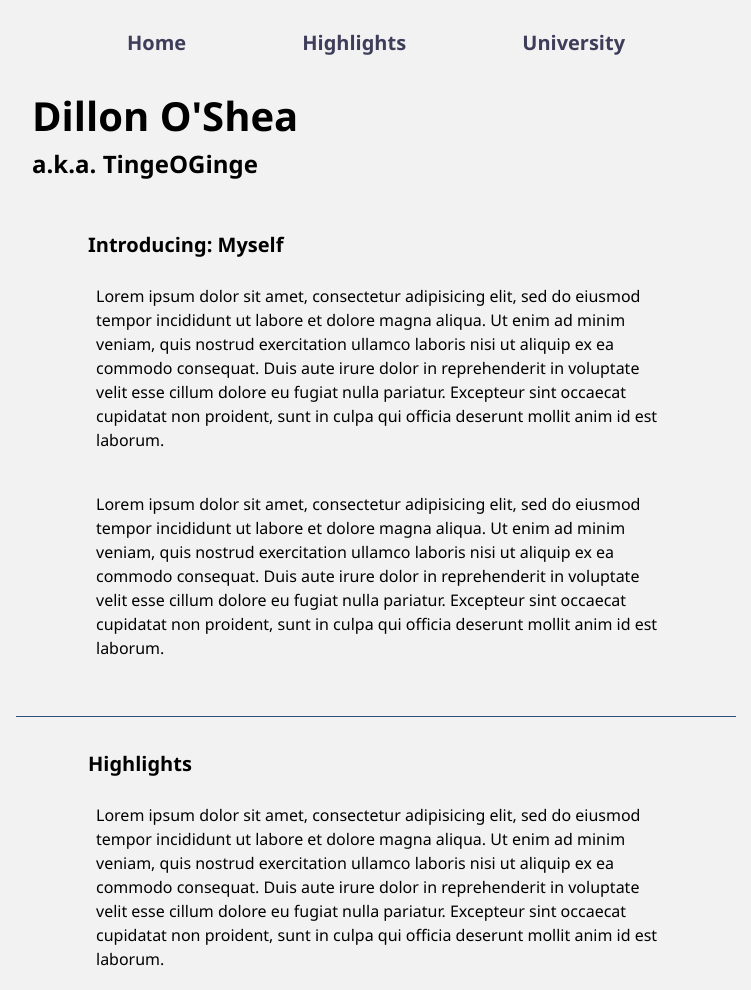
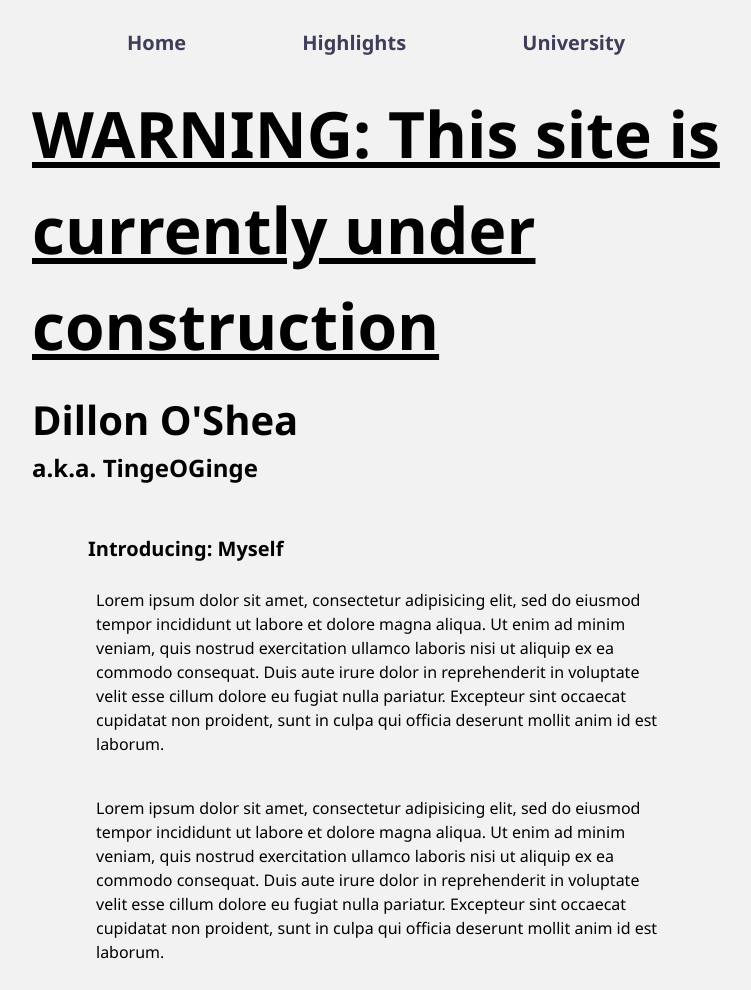
Before and after one commit to TingeOGinge/personal-website, a website: page index.html in a window 1280 px wide. Shown: the top 990 px of the page, without its empty margins (264-1015 px from the left). Drawn offline with Linux system fonts and the light colour scheme.

Commit message:
add an under-construction warning header

```diff
--- a/css/stylesheet.css
+++ b/css/stylesheet.css
@@ -86,6 +86,11 @@ h3 {
 }
 
 /*-----------------ID Selectors-----------------*/
+
+#disclaimer {
+  font-size: 4rem;
+  text-decoration: underline;
+}
 
 #widescreenNav {
   display: none;
--- a/index.html
+++ b/index.html
@@ -28,6 +28,7 @@
   </div>
 
   <main>
+    <h1 id="disclaimer">WARNING: This site is currently under construction</h1>
     <h1>Dillon O'Shea</h1>
     <h2>a.k.a. TingeOGinge</h2>
 
```
